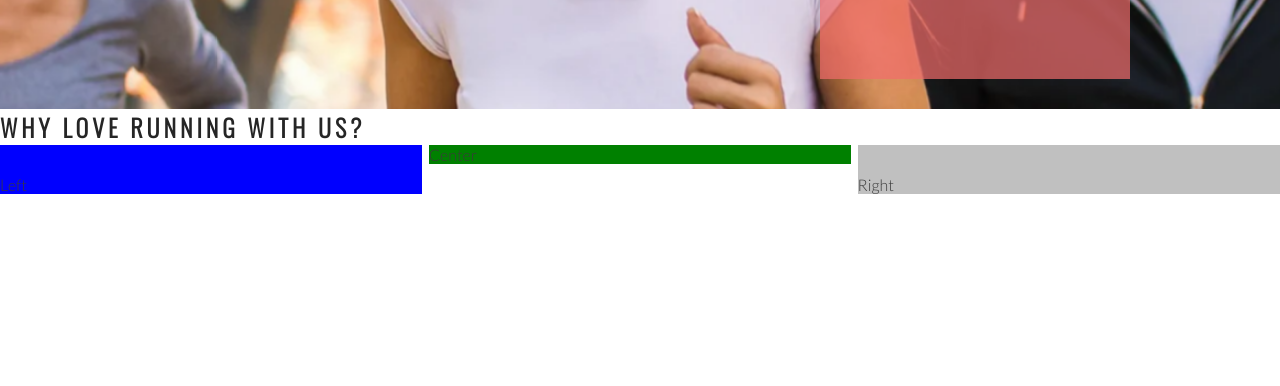
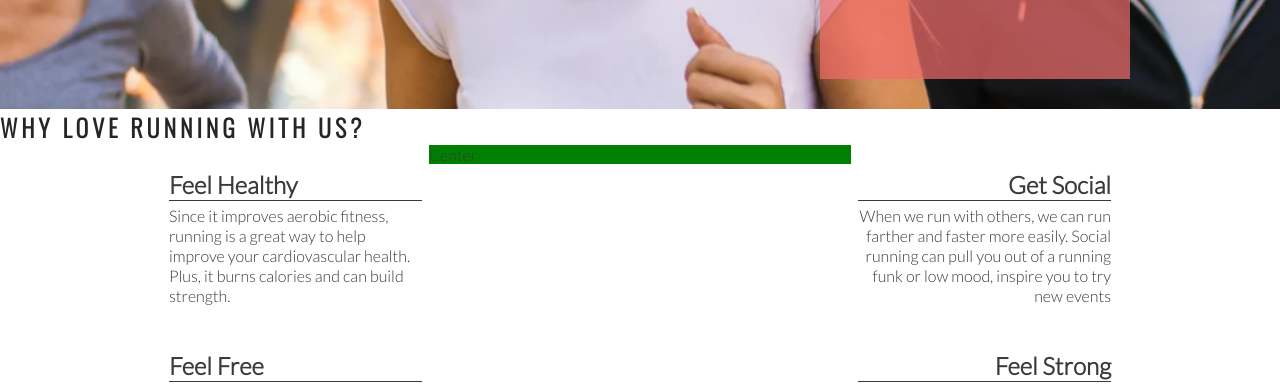
Before and after one commit to araldwin/Love-running-project, a plain HTML site: page index.html in a window 1280 px wide. Shown: the part 566-952 px from the top of the page. Drawn offline with nearby package versions, Linux system fonts and the light colour scheme.

Commit message:
Add right about section content and style

```diff
--- a/assets/css/style.css
+++ b/assets/css/style.css
@@ -127,14 +127,13 @@ h1 {
     padding-top: 30px;
     width: 33%;
     float: left;
-    background-color: blue;
+
 }
 
 #right-about {
     padding-top: 30px;
     width: 33%;
     float: right;
-background-color: silver;
 }
 
 #center-about {
@@ -142,3 +141,33 @@ background-color: silver;
     margin: 0 auto;
     background-color:  green;
 }
+
+hr {
+    border-top: 1px solid #3a3a3a;
+    width: 100%;
+    margin: 5px 0;
+}
+
+.left-about-heading {
+    width: 60%;
+    float: right;
+    line-height: 20px;
+    clear: both;
+    margin-bottom: 50px;
+}
+.right-about-heading {
+    width: 60%;
+    float: left;
+    line-height: 20px;
+    clear: both;
+    margin-bottom: 50px;
+}
+
+.right-about-heading h2 {
+    text-align: right;
+
+}
+
+.right-about-heading p {
+    text-align: right;
+}
--- a/index.html
+++ b/index.html
@@ -40,12 +40,39 @@
             <h3>Dublin Docklands & Phoenix Park</h3>
         </div>
     </section>
-
     <section id="club-ethos">
         <h1>Why Love Running With Us?</h1>
-        <div id="left-about">Left</div>
-        <div id="right-about">Right</div>
-        <div id="center-about">Center</div>
+
+        <div id="left-about">
+            <div class="left-about-heading">
+
+                <h2>Feel Healthy</h2>
+                <hr>
+                <p>Since it improves aerobic fitness, running is a great way to help improve your cardiovascular health.
+                    Plus, it burns calories and can build strength.</p>
+            </div>
+            <div class="left-about-heading">
+                <h2>Feel Free</h2>
+                <hr>
+                <p>Physical exercise, running included, is known to release endorphins in the brain. Endorphins make you more energetic, more awake and, yes, happier.</p>
+            </div>
+        </div>
+
+
+    <div id="right-about">
+        <div class="right-about-heading">
+            <h2>Get Social</h2>
+            <hr>
+            <p>When we run with others, we can run farther and faster more easily. Social running can pull you out of a running funk or low mood, inspire you to try new events</p>
+        </div>
+
+        <div class="right-about-heading">
+            <h2>Feel Strong</h2>
+            <hr>
+            <p>Running strengthens your heart by pumping blood more effectively through your body.</p>
+        </div>
+    </div>
+    <div id="center-about">Center</div>
     </section>
 
     <section>
```
